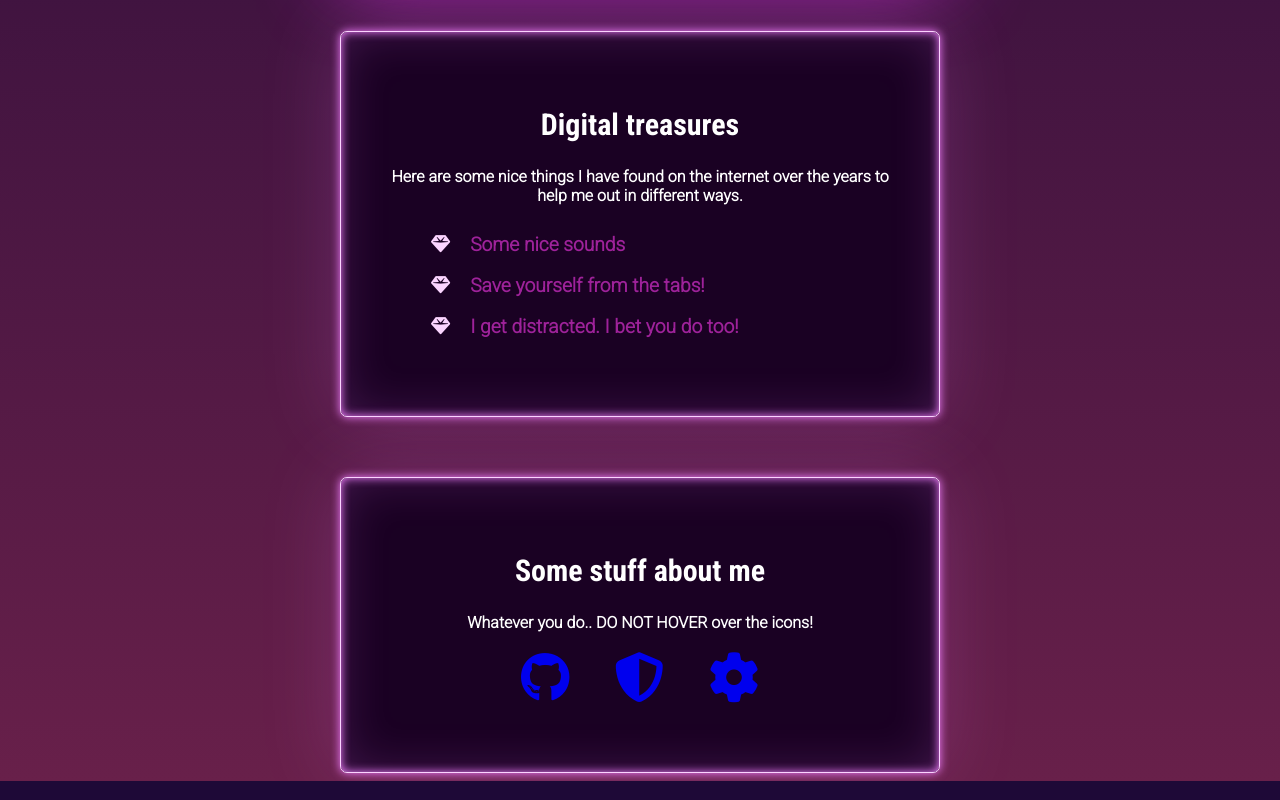
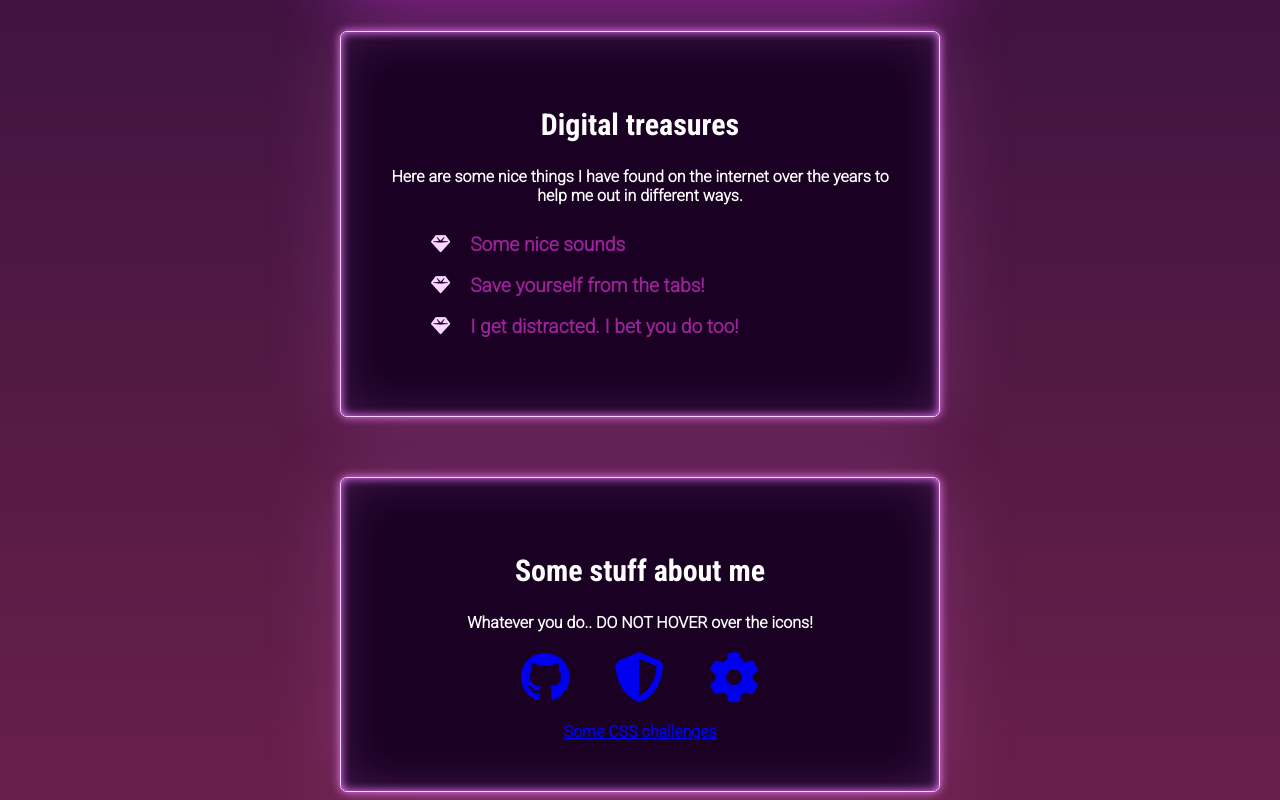
Before and after one commit to gravem/profile, a plain HTML site: page index.html in a window 1280 px wide. Shown: the part 689-1489 px from the top of the page. Drawn offline with Linux system fonts and the light colour scheme.

Commit message:
linking pages together

```diff
--- a/index.html
+++ b/index.html
@@ -47,6 +47,7 @@
           <li><a href="https://www.friknektene.no" target="_blank" class="fancy-hover"><i class="fa-solid fa-shield-halved large-icons"></i></a></li>
           <li><a href="https://mynoise.net/noiseMachines.php" target="_blank" class="fancy-hover"><i class="fa-solid fa-gear large-icons"></i></a></li>
         </ul>
+        <a href="/challenges.html">Some CSS challenges</a>
       </div>
 
     </div>
```
